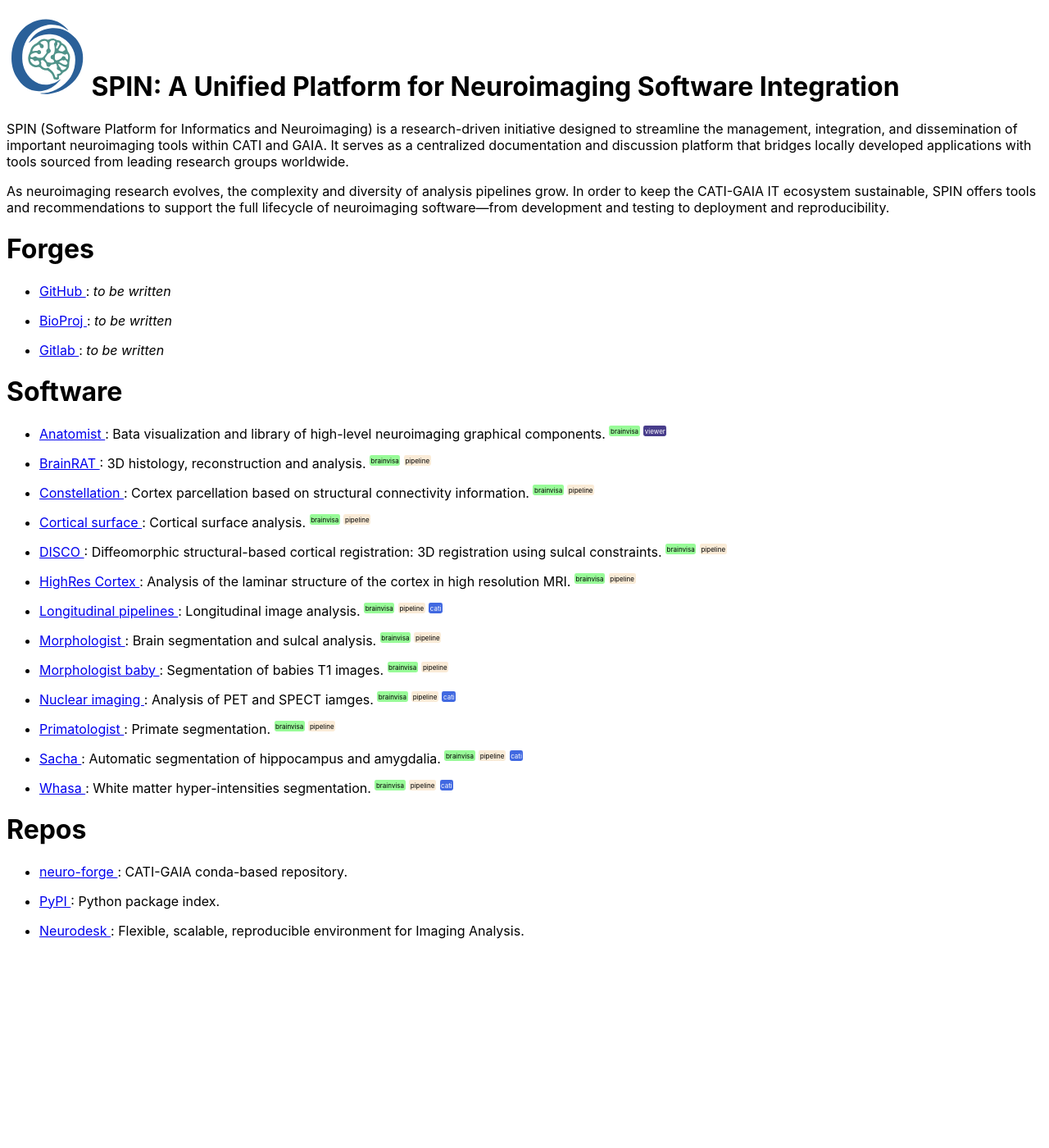
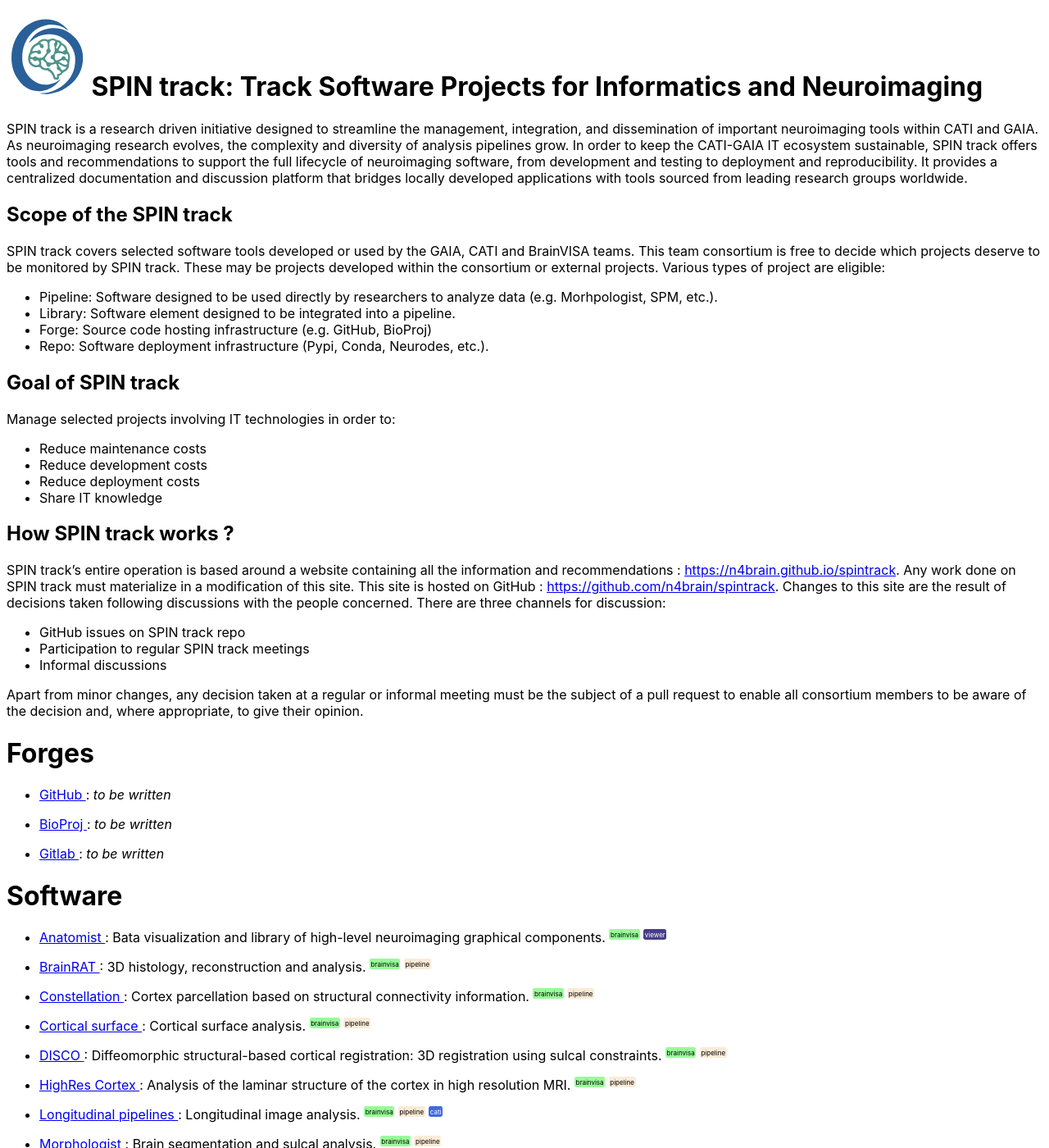
Before and after one commit to n4brain/spintrack, a Jekyll site: the page built from index.md, in a window 1280 px wide and 1400 px high. Shown: the whole window at 82% size. Built offline with Jekyll 4.4.1, drawn with Linux system fonts in a browser that asks for light colours.

Commit message:
Rename project to SPIN track. Improved SPIN track description

```diff
--- a/index.md
+++ b/index.md
@@ -4,13 +4,37 @@ title: "SPIN"
 ---
 
 
-# <img src="{{ site.url }}/assets/images/spin_logo.svg" alt="spin logo" style="width:3em;"/> SPIN: A Unified Platform for Neuroimaging Software Integration
+# <img src="{{ site.url }}/assets/images/spin_logo.svg" alt="spin logo" style="width:3em;"/> SPIN track: Track Software Projects for Informatics and Neuroimaging
 
 
-SPIN (Software Platform for Informatics and Neuroimaging) is a research-driven initiative designed to streamline the management, integration, and dissemination of important neuroimaging tools within CATI and GAIA. It serves as a centralized documentation and discussion platform that bridges locally developed applications with tools sourced from leading research groups worldwide.
+SPIN track is a research driven initiative designed to streamline the management, integration, and dissemination of important neuroimaging tools within CATI and GAIA. As neuroimaging research evolves, the complexity and diversity of analysis pipelines grow. In order to keep the CATI-GAIA IT ecosystem sustainable, SPIN track offers tools and recommendations to support the full lifecycle of neuroimaging software, from development and testing to deployment and reproducibility. It provides a centralized documentation and discussion platform that bridges locally developed applications with tools sourced from leading research groups worldwide.
 
-As neuroimaging research evolves, the complexity and diversity of analysis pipelines grow. In order to keep the CATI-GAIA IT ecosystem sustainable, SPIN offers tools and recommendations to support the full lifecycle of neuroimaging software—from development and testing to deployment and reproducibility.
+## Scope of the SPIN track
 
+SPIN track covers selected software tools developed or used by the GAIA, CATI and BrainVISA teams. This team consortium is free to decide which projects deserve to be monitored by SPIN track. These may be projects developed within the consortium or external projects. Various types of project are eligible:
+
+- Pipeline: Software designed to be used directly by researchers to analyze data (e.g. Morhpologist, SPM, etc.).
+- Library: Software element designed to be integrated into a pipeline.
+- Forge: Source code hosting infrastructure (e.g. GitHub, BioProj)
+- Repo: Software deployment infrastructure (Pypi, Conda, Neurodes, etc.).
+
+## Goal of SPIN track
+
+Manage selected projects involving IT technologies in order to:
+
+- Reduce maintenance costs
+- Reduce development costs
+- Reduce deployment costs
+- Share IT knowledge
+
+## How SPIN track works ?
+
+SPIN track's entire operation is based around a website containing all the information and recommendations : [https://n4brain.github.io/spintrack](https://n4brain.github.io/spintrack). Any work done on SPIN track must materialize in a modification of this site. This site is hosted on GitHub : [https://github.com/n4brain/spintrack](https://github.com/n4brain/spintrack). Changes to this site are the result of decisions taken following discussions with the people concerned. There are three channels for discussion:
+- GitHub issues on SPIN track repo
+- Participation to regular SPIN track meetings
+- Informal discussions
+
+Apart from minor changes, any decision taken at a regular or informal meeting must be the subject of a pull request to enable all consortium members to be aware of the decision and, where appropriate, to give their opinion.
 
 # Forges
 {% assign forges = site.pages | where:"category","forge" | sort:"order" %}
```
